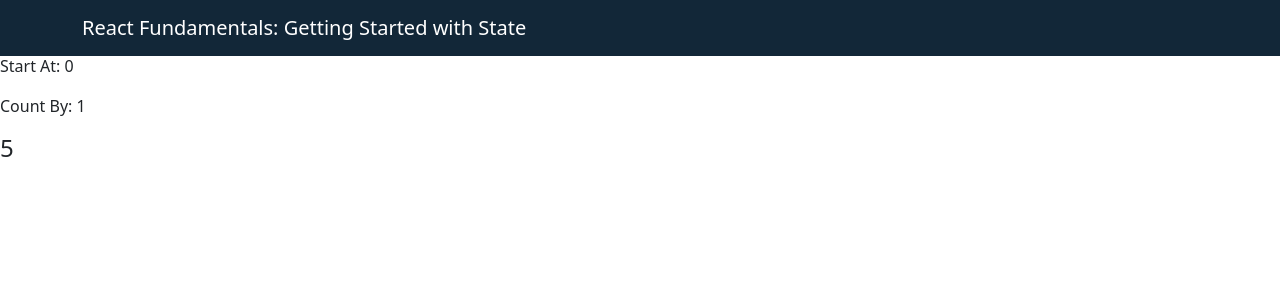
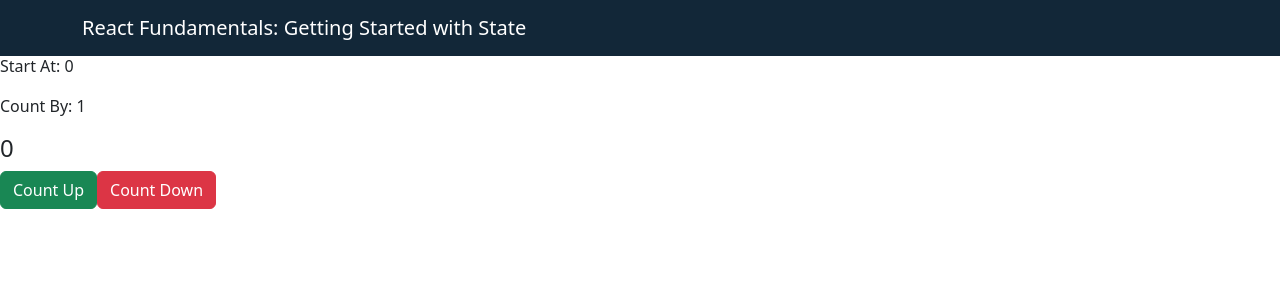
Before and after one commit to SanazBHMN/react-18, a React (Create React App) app: page / in a window 1280 px wide. Shown: the top 300 px of the page. Built offline with nearby package versions, Linux system fonts and the light colour scheme.

Commit message:
DOM event handler

```diff
--- a/src/Counter.js
+++ b/src/Counter.js
@@ -3,13 +3,27 @@ import { useState } from "react";
 const Counter = (props) => {
   const [counter, setCounter] = useState(props.startAt);
 
-  setTimeout(() => setCounter(counter + props.countBy), 1000);
+  // setTimeout(() => setCounter(counter + props.countBy), 1000);
+
+  const countUp = () => {
+    setCounter(counter + props.countBy);
+  };
+
+  const countDown = () => {
+    setCounter(counter - props.countBy);
+  };
 
   return (
     <>
       <p>Start At: {props.startAt}</p>
       <p>Count By: {props.countBy}</p>
       <h4>{counter}</h4>
+      <button className="btn btn-success" onClick={countUp}>
+        Count Up
+      </button>
+      <button className="btn btn-danger" onClick={countDown}>
+        Count Down
+      </button>
     </>
   );
 };
```
